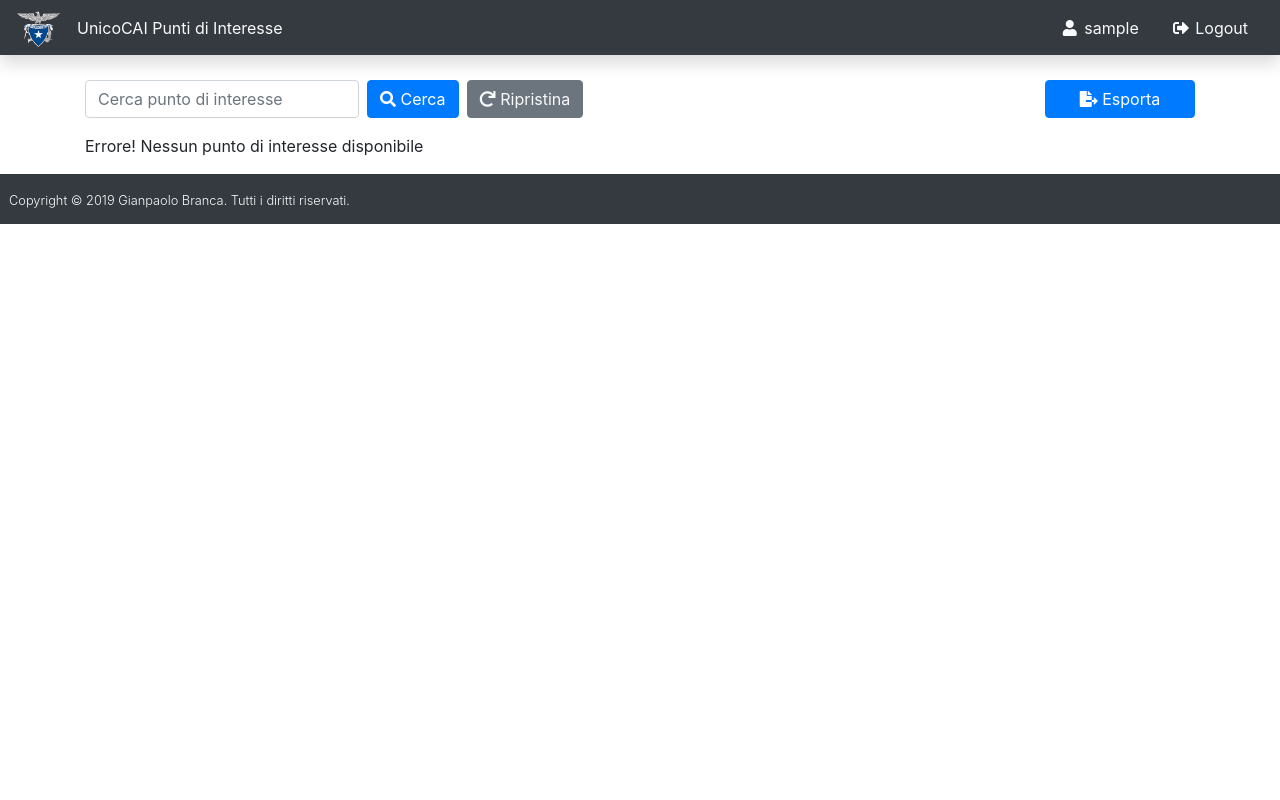
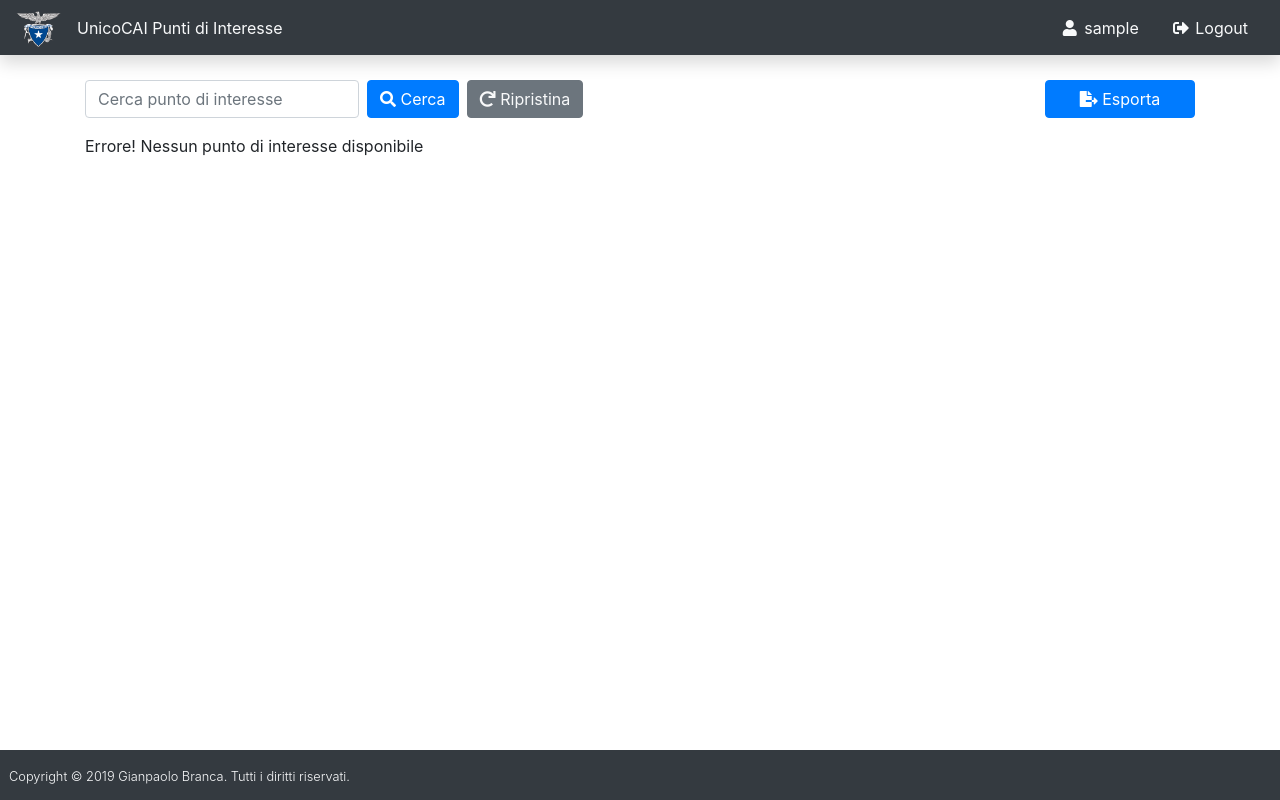
Before and after one commit to GianpaoloBranca/CAI-Punti-Interesse, a Django app: page / in a window 1280 px wide. Run offline with Django 3.2, Linux system fonts and the light colour scheme; the visitor is signed in with stand-in values (Sample User, id 1); data that the repository does not hold is empty; some libraries are stand-ins or nearby versions.

Commit message:
Add footer css

```diff
--- a/static/stylesheet.css
+++ b/static/stylesheet.css
@@ -12,3 +12,14 @@
     -webkit-transform: translateX(-50%) translateY(-50%);
     transform: translateX(-50%) translateY(-50%);
 }
+
+html{ height:100%; }
+body{ min-height:100%; padding:0; margin:0; position:relative; }
+
+body::after{ content:''; display:block; height:100px; }
+
+footer{
+  position:absolute;
+  bottom:0;
+  width:100%;
+}
```
